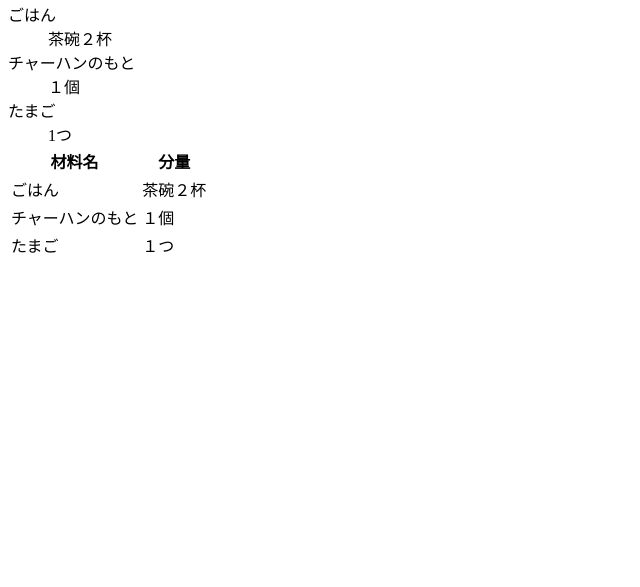
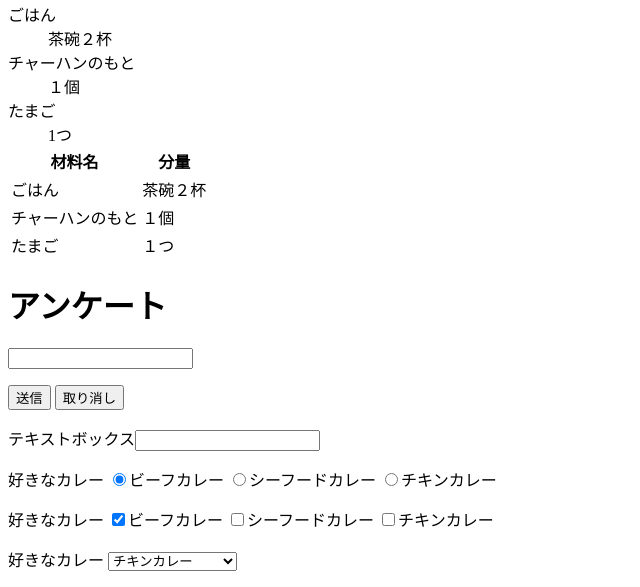
Before and after one commit to miraishinohara/2016web1-5, a plain HTML site: page index.html in a window 1280 px wide. Shown: the part 586-1173 px from the top of the page, without its empty margins (0-640 px from the left). Before the commit the page ends 862 px from the top, so only its background shows below. Drawn offline with Linux system fonts and the light colour scheme.

Commit message:
Update index.html

```diff
--- a/index.html
+++ b/index.html
@@ -31,5 +31,34 @@
            <tr><td>チャーハンのもと</td><td>１個</td></tr>
            <tr><td>たまご</td><td>１つ</td></tr>
       </table>
+
+      <h1>アンケート</h1>
+      <form id="top" action="#" method="post">
+            <p><input type="text" name="input1"></p>
+            <p><input type="submit" value="送信">
+            <input type="reset" value="取り消し"></p>
+      </form>
+
+       <form id="top" action="#" method="post">
+             <p>テキストボックス<input type="text"  name="input1"></p>
+      </form>
+
+      <p>好きなカレー
+            <input type="radio" name="input11" value="beef" checked>ビーフカレー
+            <input type="radio" name="input11" value="seafood">シーフードカレー
+            <input type="radio" name="input11" value="chicken">チキンカレー
+      </p>
+      <p>好きなカレー
+            <input type="checkbox" name="input11" value="beef" checked>ビーフカレー
+            <input type="checkbox" name="input11" value="seafood">シーフードカレー
+            <input type="checkbox" name="input11" value="chicken">チキンカレー
+      </p>
+      <p>好きなカレー
+      <select name="input13">
+            <option value="beef">ビーフカレー
+            <option value="seafood">シーフードカレー
+            <option value="chicken" selected>チキンカレー
+      </select></p>
+
       </body>
   </html>
```
